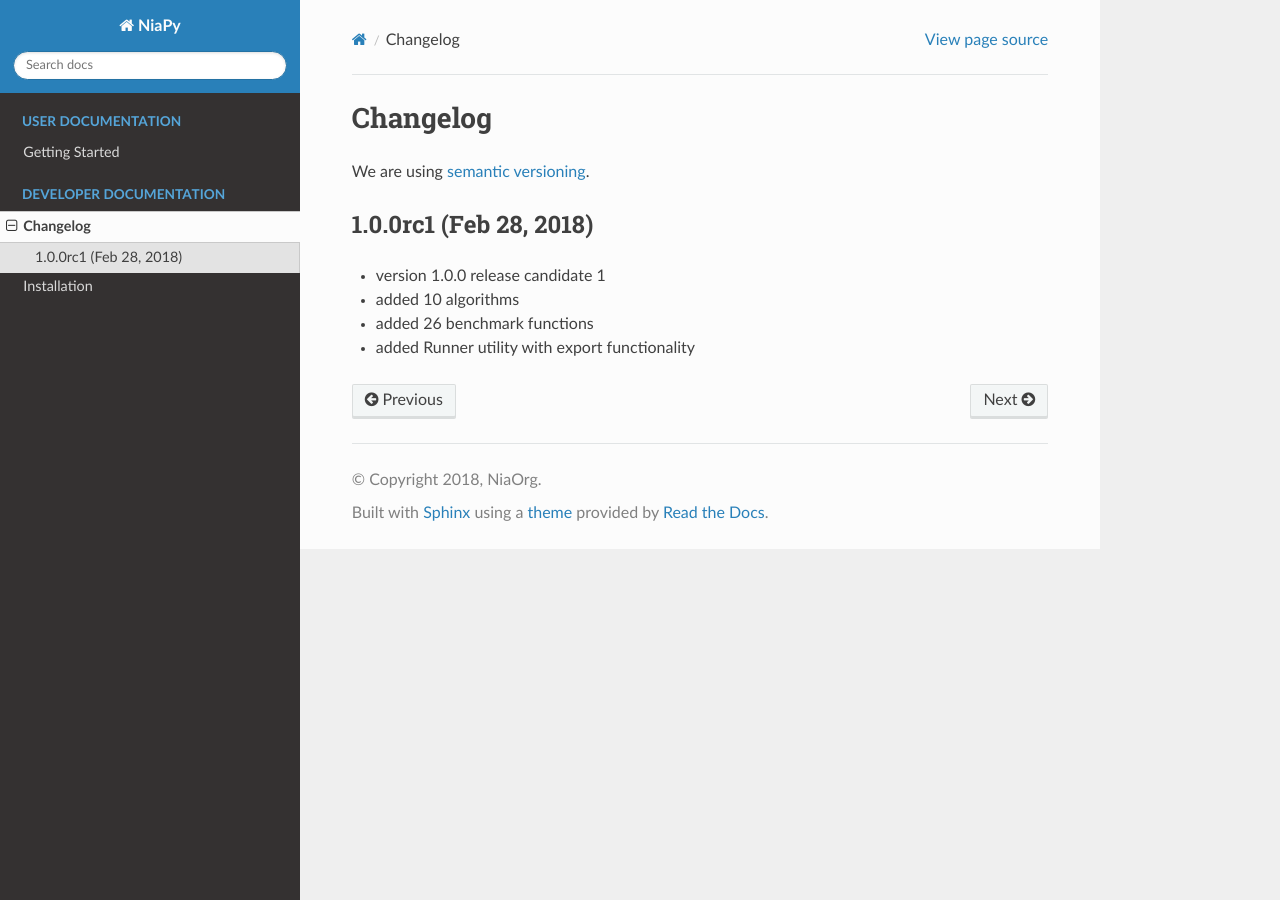
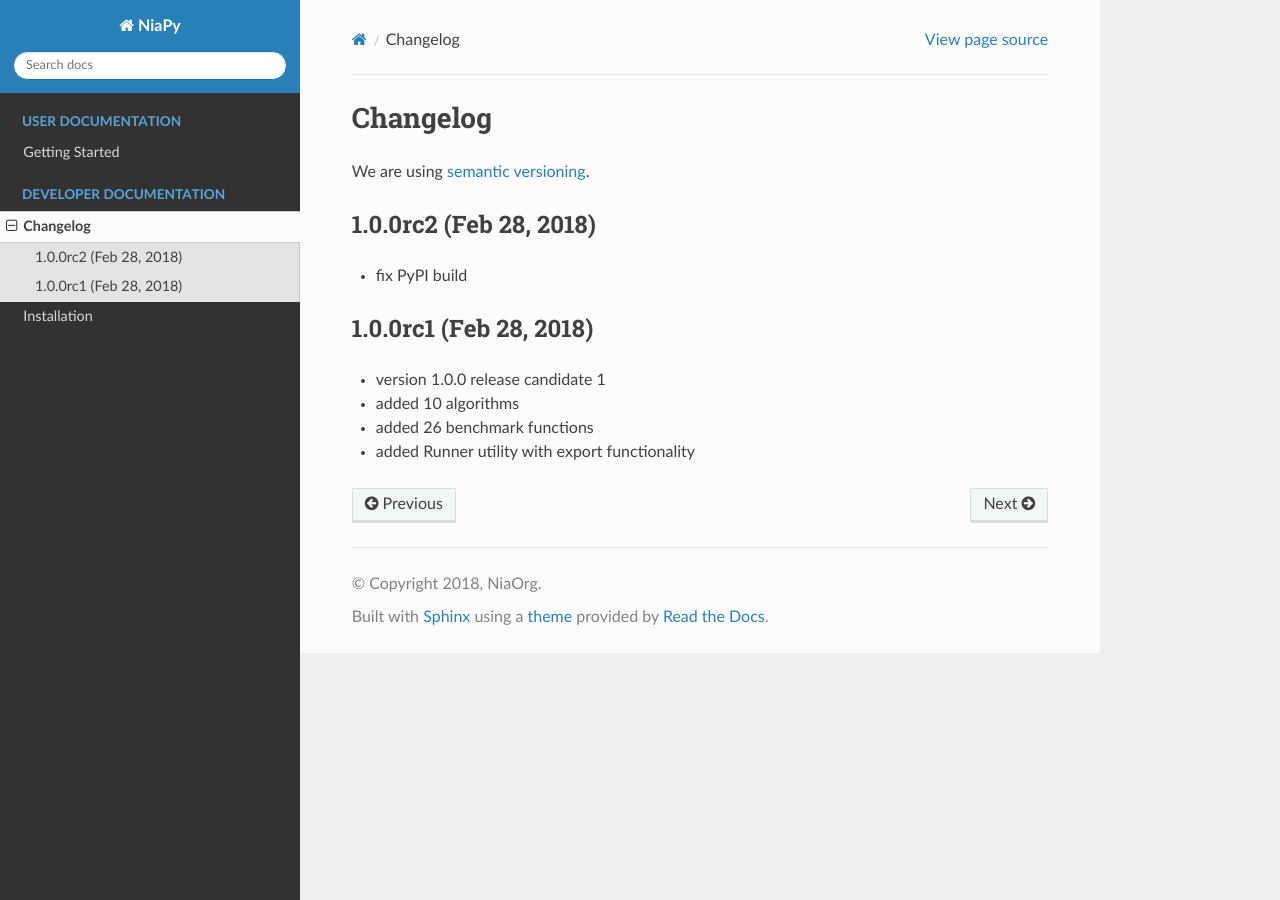
Before and after one commit to NiaOrg/NiaPy, a Sphinx documentation site: the page built from docs/source/changelog.rst, in a window 1280 px wide. Built offline with Sphinx 7.4.7 and the Read the Docs theme 2.0.0, drawn with Linux system fonts in a browser that asks for light colours; pages that are not in the unit, such as notebooks, are missing from menus.

Commit message:
version 1.0.0rc2

```diff
--- a/NiaPy/__init__.py
+++ b/NiaPy/__init__.py
@@ -12,7 +12,7 @@ from NiaPy import algorithms, benchmarks
 
 __all__ = ['algorithms', 'benchmarks']
 __project__ = 'NiaPy'
-__version__ = '1.0.0rc1'
+__version__ = '1.0.0rc2'
 
 VERSION = "{0} v{1}".format(__project__, __version__)
 
--- a/README.rst
+++ b/README.rst
@@ -156,8 +156,12 @@ fits your purposes or that it is bug-free. Use it at your own risk!
 Revision History
 ================
 
+1.0.0rc2 (Feb 28, 2018)
+-----------------------
+- fix PyPI build
+
 1.0.0rc1 (Feb 28, 2018)
--------
+-----------------------
 - version 1.0.0 release candidate 1
 - added 10 algorithms
 - added 26 benchmark functions
--- a/docs/source/changelog.rst
+++ b/docs/source/changelog.rst
@@ -2,6 +2,10 @@ Changelog
 =========
 
 We are using `semantic versioning <https://semver.org/>`_.
+
+1.0.0rc2 (Feb 28, 2018)
+-----------------------
+- fix PyPI build
 
 1.0.0rc1 (Feb 28, 2018)
 -------
```
Also changed, not shown: CHANGELOG.md (+3 -0 lines).
